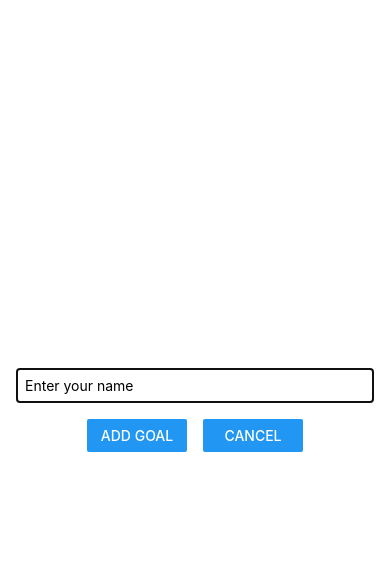
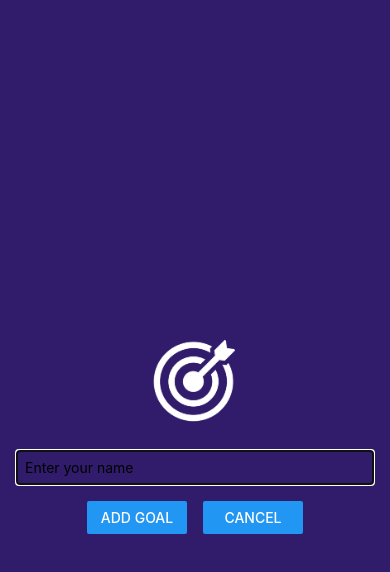
Before and after one commit to VitaliiKalinbet/react-native-training-project, a React Native app: screen / in a window 390 px wide. Both pictures are taken after a click on the button "ADD NEW GOAL". Shown: the top 572 px of the page. Built offline with nearby package versions, Linux system fonts and the light colour scheme.

Commit message:
add image to modal

```diff
--- a/components/GoalInput.js
+++ b/components/GoalInput.js
@@ -1,5 +1,5 @@
 import { useState } from 'react';
-import { TextInput, View, StyleSheet, Button, Modal } from 'react-native';
+import { TextInput, View, StyleSheet, Button, Modal, Image } from 'react-native';
 
 export default function GoalInput(props) {
   const [enteredGoalText, setEnteredGoalText] = useState('');
@@ -16,6 +16,7 @@
   return (
     <Modal visible={props.visible} animationType="slide">
       <View style={styles.inputContainer}>
+        <Image source={require('../assets/images/goal.png')} style={styles.image} />
         <TextInput
           placeholder="Enter your name"
           style={styles.textInput}
@@ -41,9 +42,7 @@
     justifyContent: 'center',
     alignItems: 'center',
     padding: 16,
-    marginBottom: 24,
-    borderBottomWidth: 1,
-    borderBottomColor: '#cccccc',
+    backgroundColor: '#311b6b',
   },
   textInput: {
     borderWidth: 1,
@@ -61,4 +60,10 @@
     width: 100,
     marginHorizontal: 8,
   },
+  image: {
+    width: 100,
+    height: 100,
+    margin: 20,
+    borderRadius: 100,
+  },
 });
```
Also changed, not shown: assets/images/goal.png (added).
